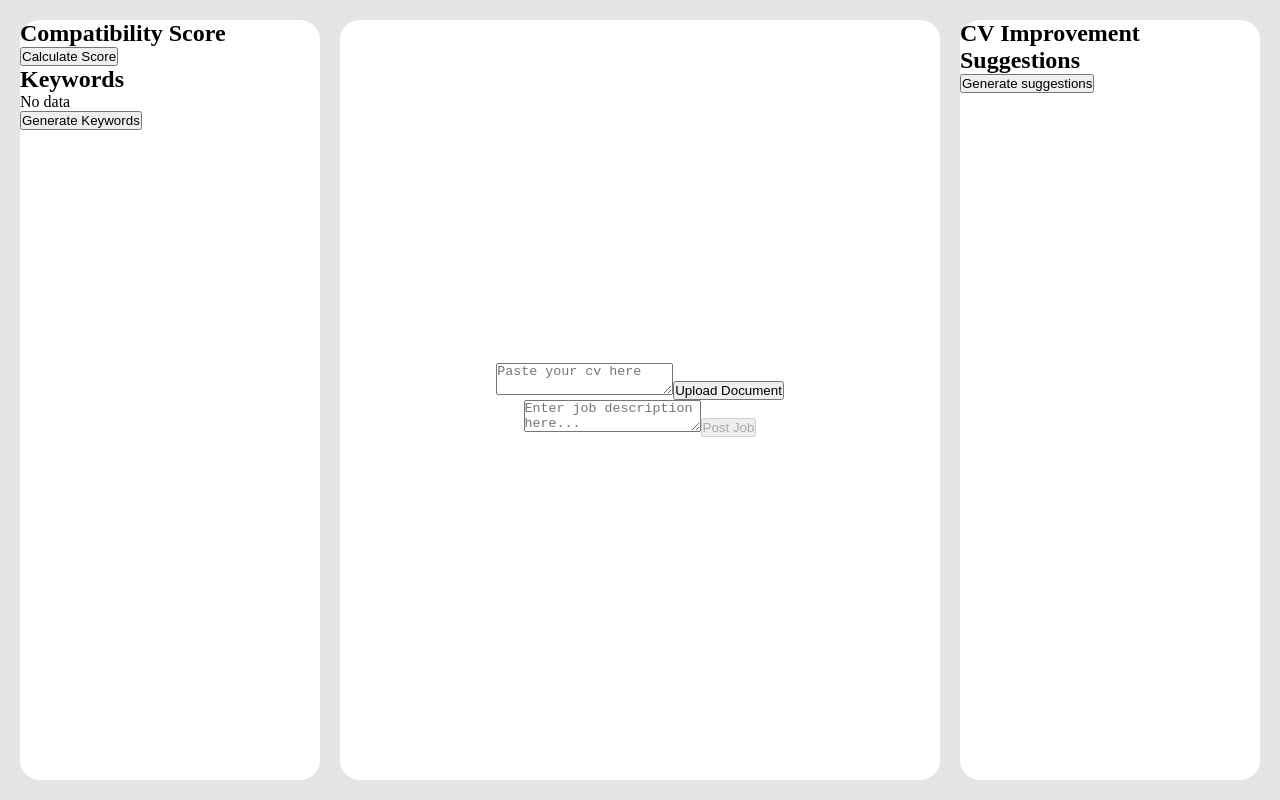
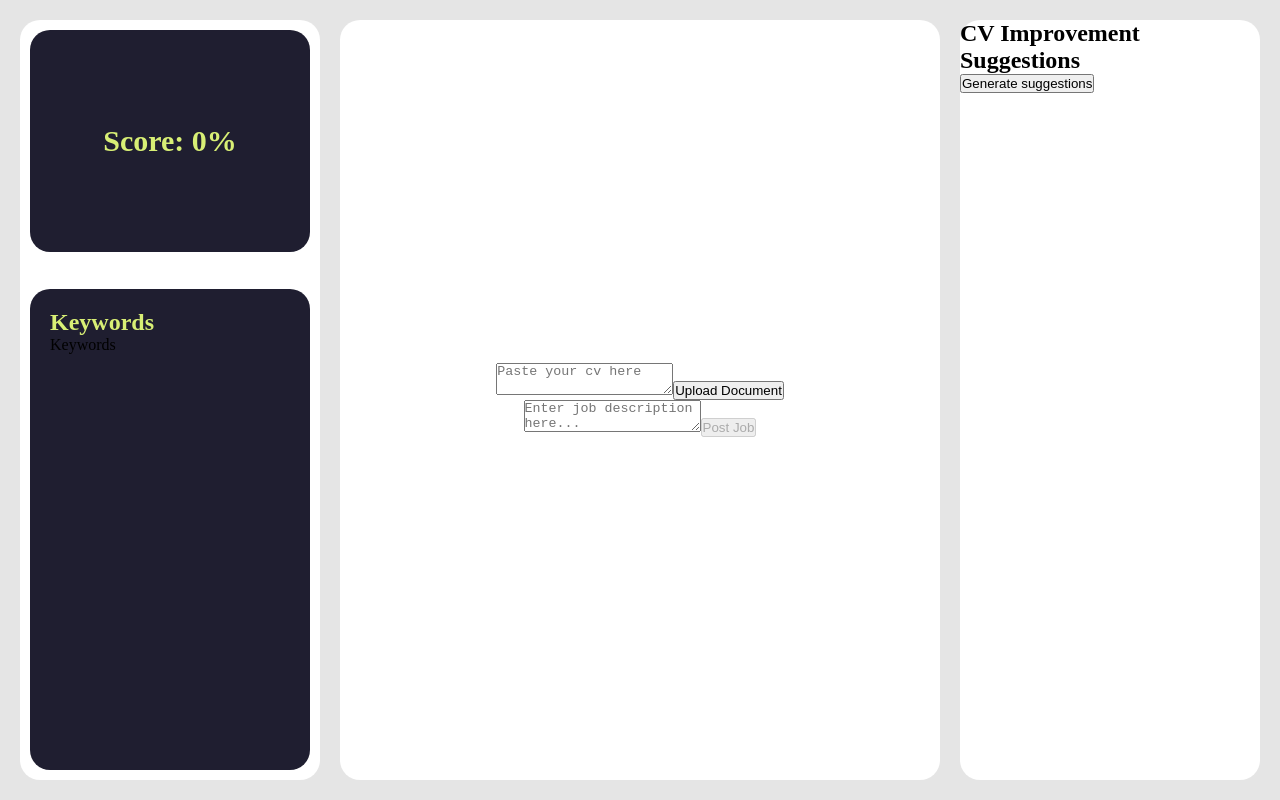
Before and after one commit to Presho99/job-hunter, a React (Create React App) app: page / in a window 1280 px wide. Built offline with nearby package versions, Linux system fonts and the light colour scheme.

Commit message:
Style keywords section

```diff
--- a/src/App.css
+++ b/src/App.css
@@ -32,6 +32,10 @@ border-radius: 20px;
   height: 100%;
   width: 100%;
   grid-column: 1 / 2;
+  padding: 10px;
+  display: flex;
+  flex-direction: column;
+  justify-content: space-between;
 }
 
 .middle{
--- /dev/null
+++ b/src/components/Keywords.css
@@ -0,0 +1,42 @@
+.keywords{
+    display: flex;
+    flex-direction: column;
+    height: 65%;
+    padding: 20px;
+    background-color: #1f1e30;
+    border-radius: 20px;
+}
+
+.key-heading{
+    color: #d8ef75;
+}
+
+/* .key-tv{
+    width: 100%;
+    height: 70%;
+    background-color: #302e43;
+} */
+
+.keywords ul{
+    display: flex;flex-wrap: wrap;
+    background-color: pink;
+    height: 350px;border-radius: 10px;
+margin-top: 10px;
+    background-color: #302e43;
+    padding-bottom: 10px;
+
+}
+
+.key-tabs{
+background-color: #1f1e30;
+list-style-type: none;
+height: 30px;
+margin-left: 5px;
+padding: 10px 10px;
+border-radius: 5px;
+color: #fff;
+display: flex;
+justify-content: center;
+align-items: center;
+margin-top: 7px;
+}
--- a/src/components/Keywords.js
+++ b/src/components/Keywords.js
@@ -1,5 +1,6 @@
 import React, {useEffect, useState} from 'react'
 import {GoogleGenerativeAI} from '@google/generative-ai'
+import '../components/Keywords.css'
 
 function Keywords({jobDescription}) {
   const genAI = new GoogleGenerativeAI('AIzaSyD94CdKXLoxcR_u-hb7Y1TR9cHHQ2aMT1c')
@@ -20,7 +21,7 @@ function Keywords({jobDescription}) {
   async function generateKeywords(){
     setLoading(true)
     const model = genAI.getGenerativeModel({model: "gemini-pro"})
-    const prompt = `Generate keywords from the job description: ${jobDescription}`
+    const prompt = `Generate only the most important keywords from the job description: ${jobDescription}`
     const result = await model.generateContent(prompt)
     const response = await result.response
     const text = response.text()
@@ -35,22 +36,26 @@ function Keywords({jobDescription}) {
   }
 
   return (
-    <div>
-      <h2>Keywords</h2>
+    <div className='keywords'>
+      <h2 className='key-heading'>Keywords</h2>
       {hasData ? (
         loading ? (
           <p>Loading...</p>
         ) : (
-          <ul>
+          <div className='key-tv'>
+             <ul className=''>
             {keywords.map((keyword, index) => (
-              <li key={index}>{keyword}</li>
+              <li key={index} className="key-tabs">{keyword}</li>
             ))}
           </ul>
+          </div>
+
         )
       ): (
-        <p>No data</p>
+
+        <p>Keywords</p>
       )}
-      <button onClick={generateKeywords}>Generate Keywords</button>
+
     </div>
   )
 }
--- /dev/null
+++ b/src/components/Score.css
@@ -0,0 +1,14 @@
+.score{
+    background-color: #1f1e30;
+    height: 30%;
+    border-radius: 20px;
+    display: flex;
+    justify-content: center;
+    align-items: center;
+    color: #d8ef75;
+}
+
+.score-text{
+    font-size: 30px;
+    font-weight: bold;
+}
--- a/src/components/Score.js
+++ b/src/components/Score.js
@@ -1,40 +1,68 @@
-import React, {useState} from 'react'
+import React, {useEffect, useState} from 'react'
+import '../components/Score.css'
 import {GoogleGenerativeAI} from "@google/generative-ai"
 
 function Score({jobDescription, uploadedDoc}) {
   const genAI = new GoogleGenerativeAI('AIzaSyDdNJ_lp36HWLWayhn-nGENZ8fYosU8EeA');
-  const [score, setScore] = useState(null)
+  const [score, setScore] = useState(0)
+  const [displayedScore, setDisplayedScore] = useState(0)
   const [loading, setLoading] = useState(false)
 
+  useEffect(() => {
     async function calculateCompatibility() {
       if (!jobDescription || !uploadedDoc){
-      console.error("Jd and uploaded cv are required")
+        console.error("Job description and uploaded cv are required")
         return
       }
       setLoading(true)
       const model = genAI.getGenerativeModel({model: "gemini-pro"})
       const prompt = `Please provide a percentage value indicating how well the job description and the uploaded CV match on a scale of 1 to 100: ${jobDescription}\n\n${uploadedDoc}`;
+
+      try{
         const result = await model.generateContent(prompt)
         const response = await result.response
-    const scorePercent = await response.text()
+        const scorePercent = parseInt(await response.text(), 10)
         setScore(scorePercent)
+      }catch(error){
+        console.error("Error generating content:", error)
+        setScore(0)
+      }finally{
         setLoading(false)
       }
+    }
+    if(jobDescription && uploadedDoc){
+      calculateCompatibility()
+    }
+  }, [jobDescription, uploadedDoc])
+
+  useEffect(() => {
+    if(score > 0){
+      let start = 0
+      const duration = 2000
+      const increment = score / (duration / 10)
+
+      const animateScore = () => {
+        start += increment
+        if (start < score) {
+          setDisplayedScore(Math.round(start))
+          setTimeout(animateScore, 10)
+        }else {
+          setDisplayedScore(score)
+        }
+      }
+      animateScore()
+    }
+  }, [score])
+
 
   return (
-    <div>
-      <h2>Compatibility Score</h2>
+    <div className='score'>
+
       {
         loading ? (
-          <p>Loading...</p>
+          <p>Calculating...</p>
         ) : (
-          <div>
-            {score ? (
-              <p>Score: {score}</p>
-            ): (
-              <button onClick={calculateCompatibility}>Calculate Score</button>
-            )}
-          </div>
+         <p className='score-text'>Score: {displayedScore}%</p>
         )
       }
     </div>
```
Lines whose indentation alone changed are shown as unchanged.
